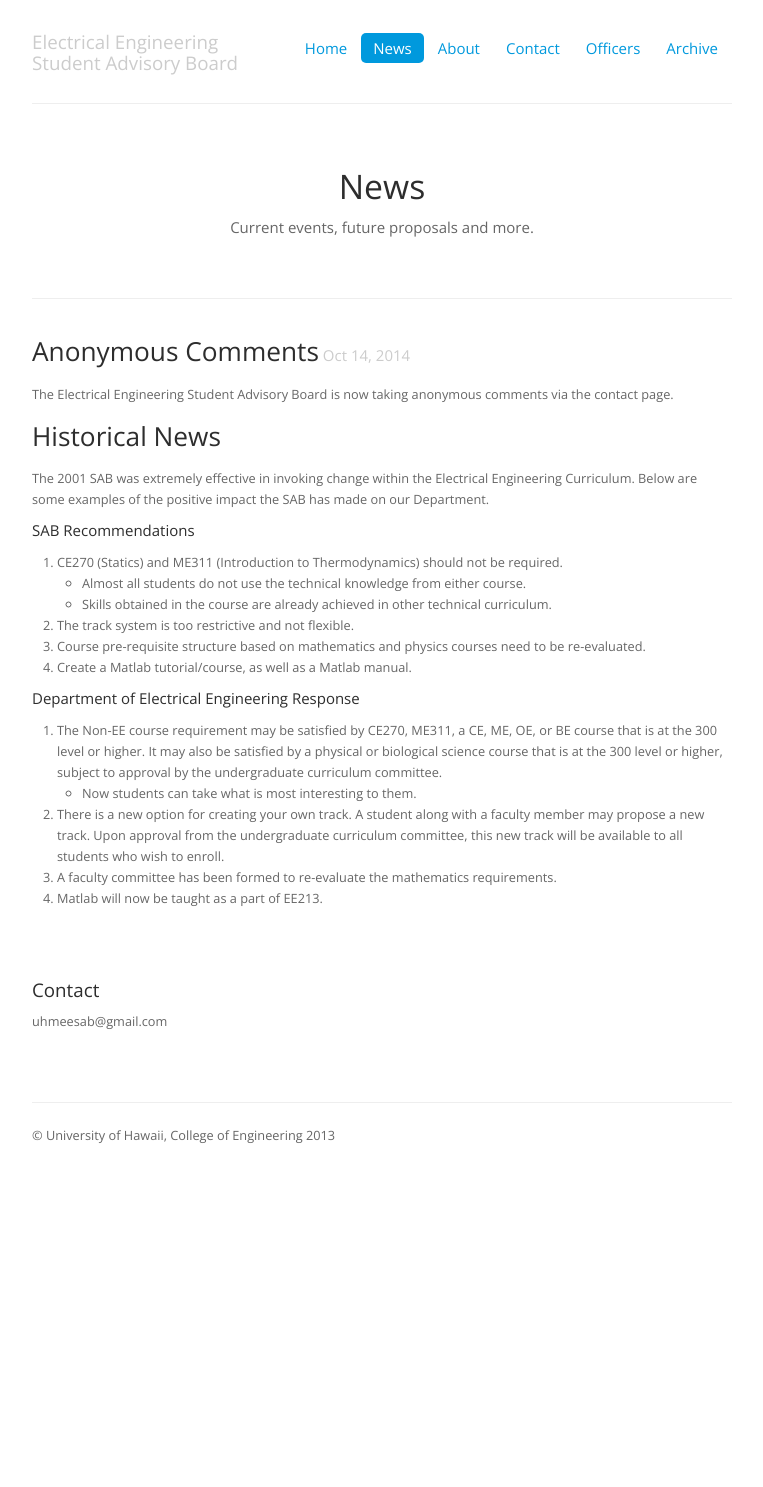
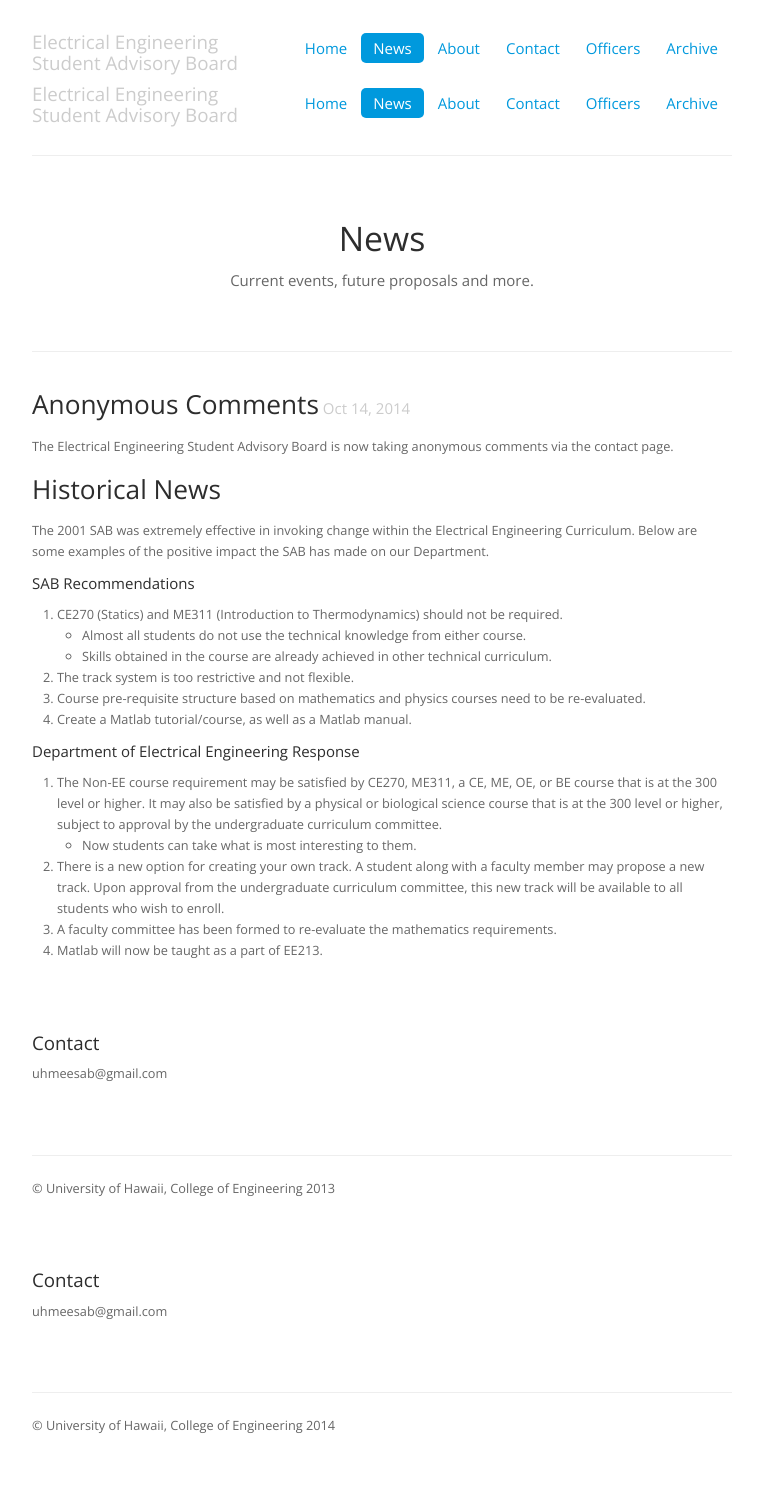
Before and after one commit to IEEE-UH-Manoa/sab.ieeeatuhm.com, a Jekyll site: the page built from news/index.html, in a window 1280 px wide. Shown: the whole page, without its empty margins (258-1021 px from the left). Built offline with Jekyll 4.4.1, drawn with Linux system fonts in a browser that asks for light colours; before the commit the page ends 1197 px from its top, so only the background shows below that.

Commit message:
Moved Bootstrap boilerplate to default layout.

```diff
--- a/_layouts/default.html
+++ b/_layouts/default.html
@@ -1,2 +1,87 @@
+<!DOCTYPE html>
+<html lang="en">
+  <head>
+    <meta charset="utf-8">
+    <title>{{ site.title }}</title>
+    <meta name="viewport" content="width=device-width, initial-scale=1.0">
+    <meta name="description" content="">
+    <meta name="author" content="">
+
+    <!-- Le styles -->
+    <link href="../assets/css/bootstrap.css" rel="stylesheet">
+    <link href="../assets/css/custom.css" rel="stylesheet">
+    <link href="../assets/css/bootstrap-responsive.css" rel="stylesheet">
+
+    <!-- HTML5 shim, for IE6-8 support of HTML5 elements -->
+    <!--[if lt IE 9]>
+      <script src="../assets/js/html5shiv.js"></script>
+    <![endif]-->
+
+    <!-- Fav and touch icons -->
+    <link rel="apple-touch-icon-precomposed" sizes="144x144" href="../assets/ico/apple-touch-icon-144-precomposed.png">
+    <link rel="apple-touch-icon-precomposed" sizes="114x114" href="../assets/ico/apple-touch-icon-114-precomposed.png">
+      <link rel="apple-touch-icon-precomposed" sizes="72x72" href="../assets/ico/apple-touch-icon-72-precomposed.png">
+                    <link rel="apple-touch-icon-precomposed" href="../assets/ico/apple-touch-icon-57-precomposed.png">
+                                   <link rel="shortcut icon" href="../assets/ico/favicon.png">
+  </head>
+
+  <body>
+
+    <div class="container-narrow">
+
+      <div class="masthead">
+        <ul class="nav nav-pills pull-right">
+          <li><a href="../">Home</a></li>
+          <li class="active"><a href=".">News</a></li>
+          <li><a href="../about">About</a></li>
+          <li><a href="../contact/">Contact</a></li>
+          <li><a href="../officers/">Officers</a></li>
+          <li><a href="../archive/">Archive</a></li>
+        </ul>
+        <h4 class="muted">Electrical Engineering <br />Student Advisory Board<br /></h4>
+      </div>
 
         {{ content }}
+
+
+      <!-- Leave this here so that the pages are consistant -->
+      <div class="row-fluid marketing">
+        <div class="span6">
+            <h4>Contact</h4>
+            <p>
+            uhmeesab@gmail.com
+            </p>
+        </div>
+
+        <div class="span6">
+
+        </div>
+      </div>
+
+      <hr>
+
+      <div class="footer">
+        <p>&copy; University of Hawaii, College of Engineering 2014</p>
+      </div>
+
+    </div> <!-- /container -->
+
+    <!-- Le javascript
+    ================================================== -->
+    <!-- Placed at the end of the document so the pages load faster -->
+    <script src="../assets/js/jquery.js"></script>
+    <script src="../assets/js/bootstrap-transition.js"></script>
+    <script src="../assets/js/bootstrap-alert.js"></script>
+    <script src="../assets/js/bootstrap-modal.js"></script>
+    <script src="../assets/js/bootstrap-dropdown.js"></script>
+    <script src="../assets/js/bootstrap-scrollspy.js"></script>
+    <script src="../assets/js/bootstrap-tab.js"></script>
+    <script src="../assets/js/bootstrap-tooltip.js"></script>
+    <script src="../assets/js/bootstrap-popover.js"></script>
+    <script src="../assets/js/bootstrap-button.js"></script>
+    <script src="../assets/js/bootstrap-collapse.js"></script>
+    <script src="../assets/js/bootstrap-carousel.js"></script>
+    <script src="../assets/js/bootstrap-typeahead.js"></script>
+
+  </body>
+</html>
```
